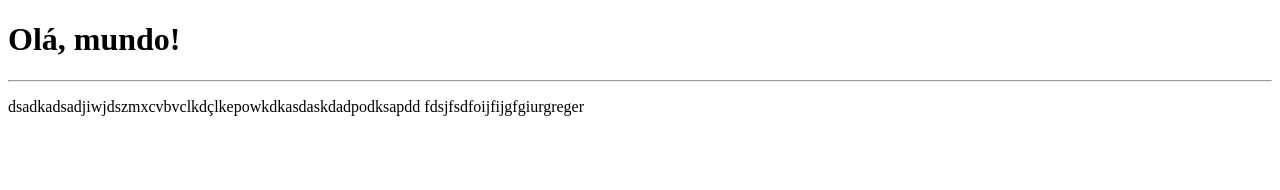
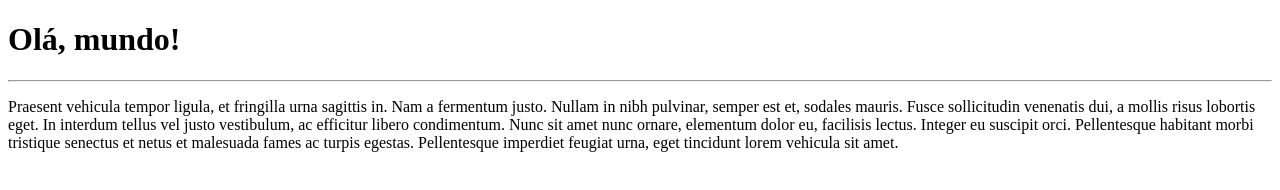
Before and after one commit to eterseis/Ola-mundo, a plain HTML site: page site-exemplo/index.html in a window 1280 px wide. Drawn offline with Linux system fonts and the light colour scheme.

Commit message:
coloquei o lorem ipsum

```diff
--- a/site-exemplo/index.html
+++ b/site-exemplo/index.html
@@ -7,7 +7,12 @@
 <body>
     <h1>Olá, mundo!</h1>
     <hr>
-    <p>dsadkadsadjiwjdszmxcvbvclkdçlkepowkdkasdaskdadpodksapdd
-    fdsjfsdfoijfijgfgiurgreger</p>
+    <p>Praesent vehicula tempor ligula, et fringilla urna sagittis in. Nam a fermentum justo. Nullam in nibh pulvinar,
+        semper est et, sodales mauris. Fusce sollicitudin venenatis dui,
+        a mollis risus lobortis eget. In interdum tellus vel justo vestibulum,
+        ac efficitur libero condimentum. Nunc sit amet nunc ornare,
+        elementum dolor eu, facilisis lectus. Integer eu suscipit orci.
+        Pellentesque habitant morbi tristique senectus et netus et malesuada fames ac turpis egestas.
+        Pellentesque imperdiet feugiat urna, eget tincidunt lorem vehicula sit amet.</p>
 </body>
 </html>
```
